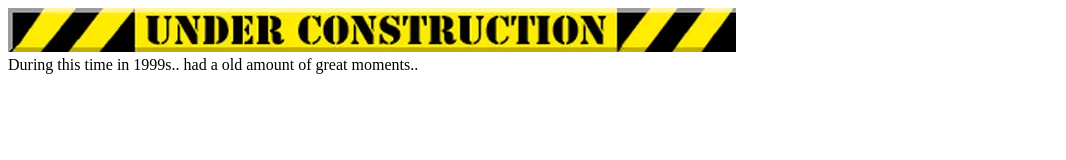
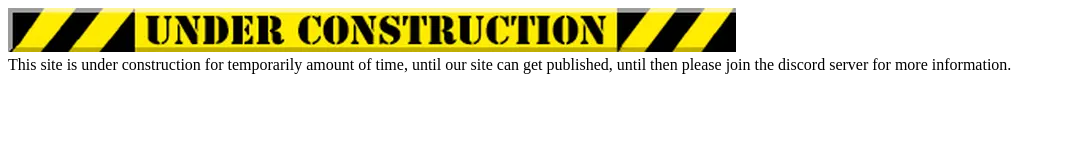
Before and after one commit to EastDeveloper/polishpubs.github.io, a plain HTML site: page index.html in a window 1280 px wide. Shown: the whole page, without its empty margins (0-1066 px from the left). Drawn offline with Linux system fonts and the light colour scheme.

Commit message:
Update index.html

```diff
--- a/index.html
+++ b/index.html
@@ -7,4 +7,4 @@
         <div class="content">
             <img src="construction.webp" />
 
-<header>During this time in 1999s.. had a old amount of great moments..</header>
+<header>This site is under construction for temporarily amount of time, until our site can get published, until then please join the discord server for more information.</header>
```
